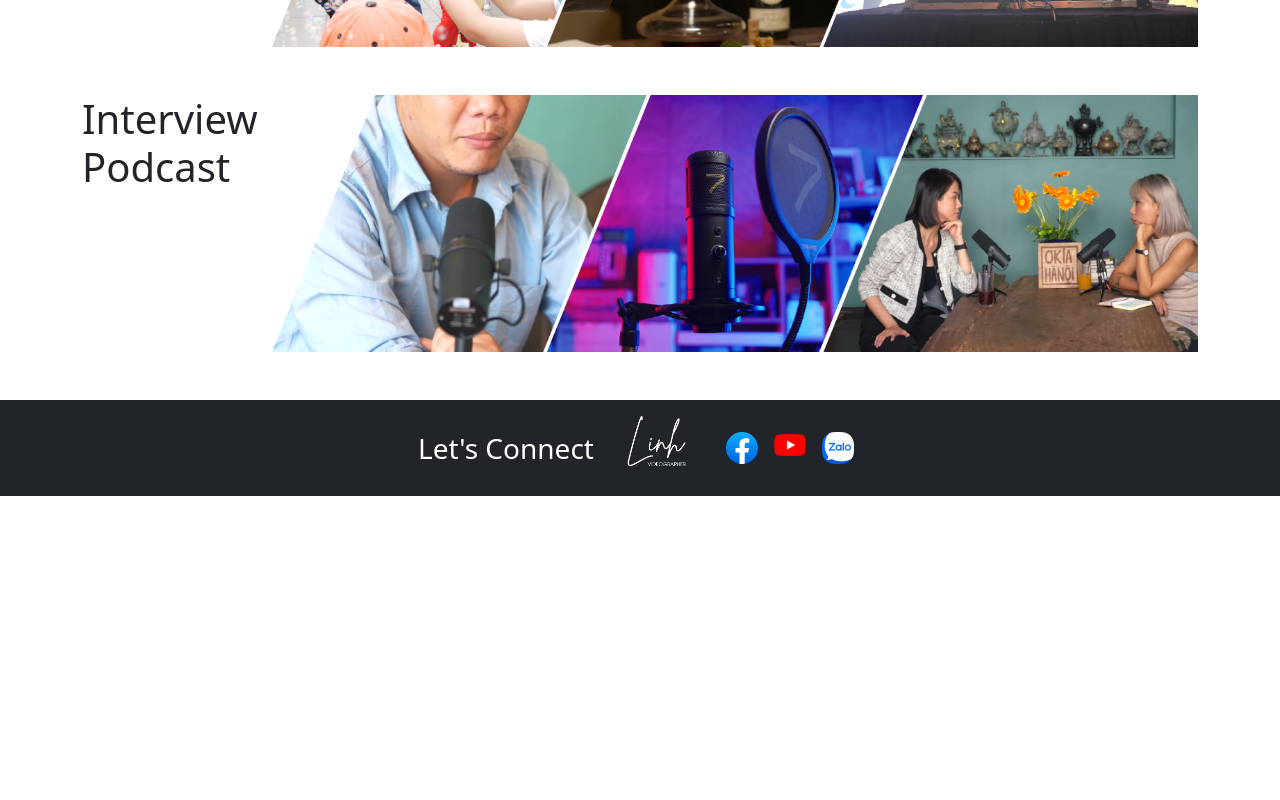
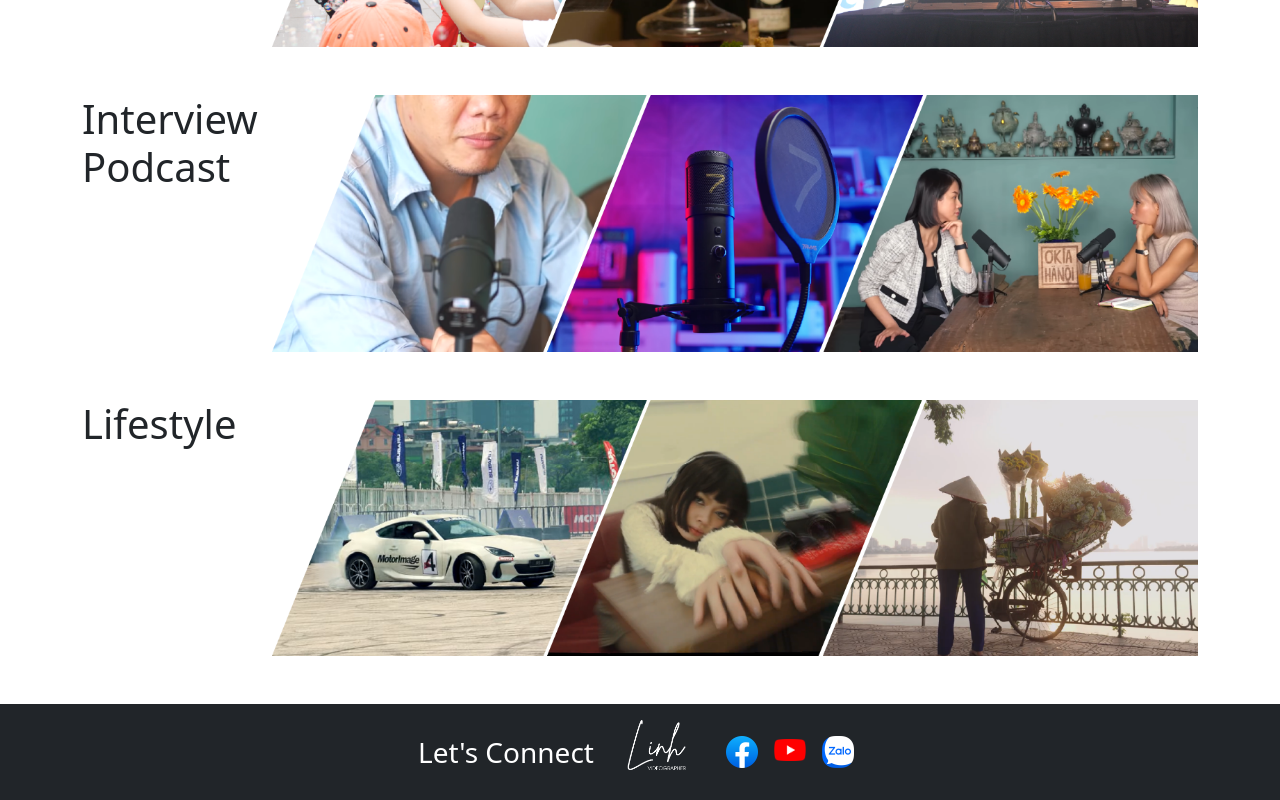
Before and after one commit to bquoc0411/ntinh-portfolio, a React (Vite) app: page / in a window 1280 px wide. Shown: the part 1896-2696 px from the top of the page. Before the commit the page ends 2392 px from the top, so only its background shows below. Built offline with nearby package versions, Linux system fonts and the light colour scheme; a web font is replaced by a local one.

Commit message:
feat: adding lifestyle for MyWork categories

```diff
--- a/src/App.jsx
+++ b/src/App.jsx
@@ -6,7 +6,7 @@ import MyWork from "../src/pages/MyWork";
 import { BrowserRouter, Route, Routes } from "react-router-dom";
 import ScrollToTop from "./hooks/ScrollToTop";
 import ProjectDetail from "./components/ProjectDetail";
-import { COMMERCIAL, EVENT, INTERVIEW, WEDDINGFilMS } from "./data";
+import { COMMERCIAL, EVENT, INTERVIEW, WEDDINGFilMS, LIFESTYLE } from "./data";
 
 function App() {
   return (
@@ -21,6 +21,7 @@ function App() {
             <Route path="/my-work/interview-podcast" element={<ProjectDetail data={INTERVIEW} heading={'INTERVIEW & PODCAST'}/>} />
             <Route path="/my-work/event" element={<ProjectDetail data={EVENT} heading={'EVENT'}/>} />
             <Route path="/my-work/commercial" element={<ProjectDetail data={COMMERCIAL} heading={'COMMERCIAL PRODUCT'}/>} />
+            <Route path="/my-work/lifestyle" element={<ProjectDetail data={LIFESTYLE} heading={'LIFESTYLE'}/>} />
           </Routes>
         </ScrollToTop>
       </BrowserRouter>
--- a/src/components/Projects.jsx
+++ b/src/components/Projects.jsx
@@ -3,6 +3,7 @@ import commercial from "../assets/projects/commercail.png";
 import event from "../assets/projects/event.png";
 import wedding from "../assets/projects/wedding.png";
 import interview from "../assets/projects/interview.png";
+import lifestyle from "../assets/projects/lifestyle.png"
 import classNames from "classnames";
 import style from "../scss/components/Project.module.scss";
 import { Link } from "react-router-dom";
@@ -68,6 +69,21 @@ const Projects = () => {
           </Link>
         </div>
       </div>
+
+      <div className="row mt-5">
+        <div className={classNames("col-lg-2 col-3")}>
+          <h1 className={classNames(style.title)}>
+            <Link to={"/my-work/lifestyle"} className={style.textDeco}>
+              {"Lifestyle"}
+            </Link>
+          </h1>
+        </div>
+        <div className={classNames("col-lg-10 col-9", style.imgWrap)}>
+          <Link to={"/my-work/lifestyle"}>
+            <img src={lifestyle} className={classNames(style.imgFadeIn)} />
+          </Link>
+        </div>
+      </div>
     </section>
   );
 };
--- a/src/data.js
+++ b/src/data.js
@@ -1,4 +1,3 @@
-
 const COMMERCIAL = [
   {
     id: "001",
@@ -90,4 +89,27 @@ const EVENT = [
   },
 ];
 
-export { COMMERCIAL, WEDDINGFilMS, INTERVIEW, EVENT };
+const LIFESTYLE = [
+  {
+    id: "001",
+    title: "CAR 6700",
+    link: "https://www.youtube.com/embed/-7A7ctCHWz0",
+  },
+  {
+    id: "002",
+    title: "CANG TIN 109",
+    link: "https://www.youtube.com/embed/yPKDT5y_va8",
+  },
+  {
+    id: "003",
+    title: "CAMPING CHOM NUI",
+    link: "https://www.youtube.com/embed/6dWSfsQkBe0",
+  },
+  {
+    id: "004",
+    title: "Shot on Sony FX30 | Sigma 18-50mm f/2.8 | Video Portrait",
+    link: "https://www.youtube.com/embed/whZ4t3r3ybA",
+  },
+];
+
+export { COMMERCIAL, WEDDINGFilMS, INTERVIEW, EVENT, LIFESTYLE };
```
Also changed, not shown: src/assets/projects/lifestyle.png (added).
